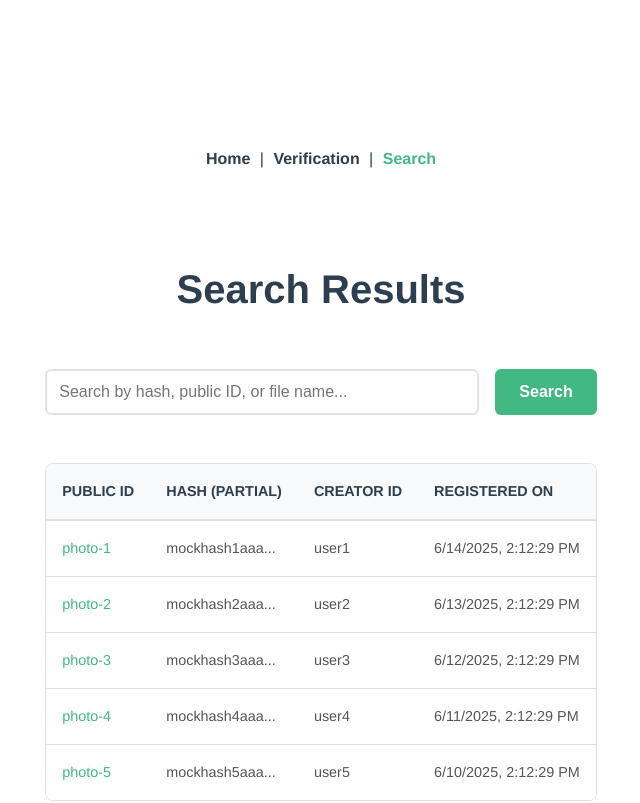
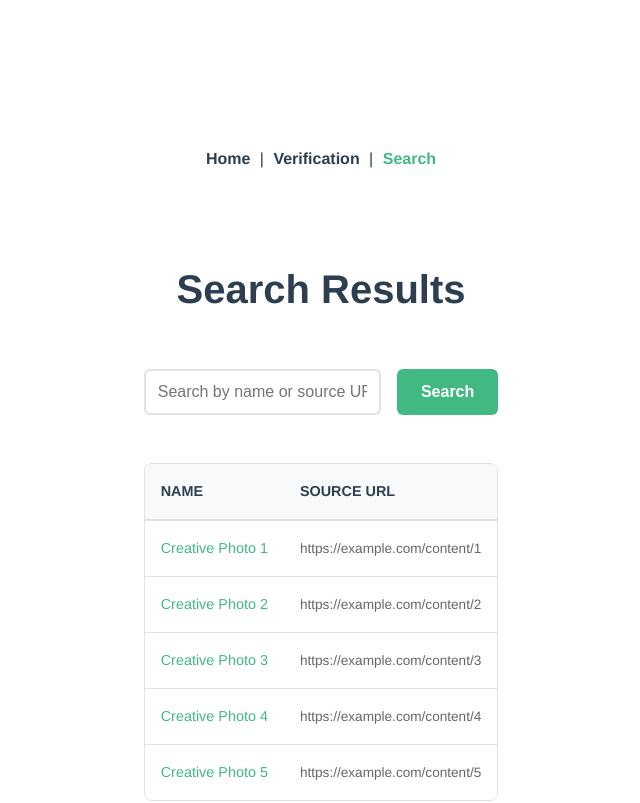
Before and after one commit to C2PAregistry/webexplorer, a Vue app in the folder web/: page /search in a window 1280 px wide. Shown: the top 803 px of the page, without its empty margins (319-959 px from the left). Built offline with nearby package versions, Linux system fonts and the light colour scheme.

Commit message:
Update SearchResultsView to display name and source URL instead of public ID and hash; adjust search functionality accordingly.

```diff
--- a/web/src/views/SearchResultsView.vue
+++ b/web/src/views/SearchResultsView.vue
@@ -7,7 +7,7 @@
           v-model="searchQuery"
           @keyup.enter="search"
           type="text"
-          placeholder="Search by hash, public ID, or file name..."
+          placeholder="Search by name or source URL..."
           class="search-input"
         />
         <button @click="search" class="search-btn">Search</button>
@@ -18,23 +18,21 @@
         <table class="results-table">
           <thead>
             <tr>
-              <th>PUBLIC ID</th>
-              <th>HASH (PARTIAL)</th>
-              <th>CREATOR ID</th>
-              <th>REGISTERED ON</th>
+              <th>NAME</th>
+              <th>SOURCE URL</th>
             </tr>
           </thead>
           <tbody>
-            <tr v-for="item in paginatedResults" :key="item.hash">
+            <tr v-for="item in paginatedResults" :key="item.publicId">
               <td>
-                <router-link :to="`/content/${item.publicId}`" class="content-link">{{ item.publicId }}</router-link>
+                <router-link :to="`/content/${item.publicId}`" class="content-link">{{ item.name }}</router-link>
               </td>
-              <td>{{ item.hash.slice(0, 12) + '...' }}</td>
-              <td>{{ item.creatorId }}</td>
-              <td>{{ item.registeredOn }}</td>
+              <td>
+                <a :href="item.sourceUrl" target="_blank" class="source-link">{{ item.sourceUrl }}</a>
+              </td>
             </tr>
             <tr v-if="paginatedResults.length === 0">
-              <td colspan="4" class="no-results">No results found.</td>
+              <td colspan="2" class="no-results">No results found.</td>
             </tr>
           </tbody>
         </table>
@@ -54,16 +52,14 @@ import { defineComponent, ref, computed } from 'vue'
 
 interface SearchResult {
   publicId: string;
-  hash: string;
-  creatorId: string;
-  registeredOn: string;
+  name: string;
+  sourceUrl: string;
 }
 
 const MOCK_RESULTS: SearchResult[] = Array.from({ length: 23 }, (_, i) => ({
-  publicId: `photo-${i + 1}`,
-  hash: `mockhash${i + 1}`.padEnd(64, 'a'),
-  creatorId: `user${(i % 5) + 1}`,
-  registeredOn: new Date(Date.now() - i * 86400000).toLocaleString(),
+  publicId: `content-${i + 1}`,
+  name: `Creative Photo ${i + 1}`,
+  sourceUrl: `https://example.com/content/${i + 1}`,
 }))
 
 export default defineComponent({
@@ -77,9 +73,8 @@ export default defineComponent({
     const filteredResults = computed(() => {
       if (!searchQuery.value) return results.value
       return results.value.filter(item =>
-        item.publicId.includes(searchQuery.value) ||
-        item.hash.includes(searchQuery.value) ||
-        item.creatorId.includes(searchQuery.value)
+        item.name.toLowerCase().includes(searchQuery.value.toLowerCase()) ||
+        item.sourceUrl.toLowerCase().includes(searchQuery.value.toLowerCase())
       )
     })
 
@@ -219,6 +214,19 @@ export default defineComponent({
   text-decoration: underline;
 }
 
+.source-link {
+  color: #666;
+  text-decoration: none;
+  font-size: 0.85rem;
+  transition: color 0.3s ease;
+  word-break: break-all;
+}
+
+.source-link:hover {
+  color: #42b983;
+  text-decoration: underline;
+}
+
 .no-results {
   color: #999;
   font-style: italic;
```
Also changed, not shown: package.json (added, +16 -0 lines), 2 other files (tests, documents, lock files or other folders).
